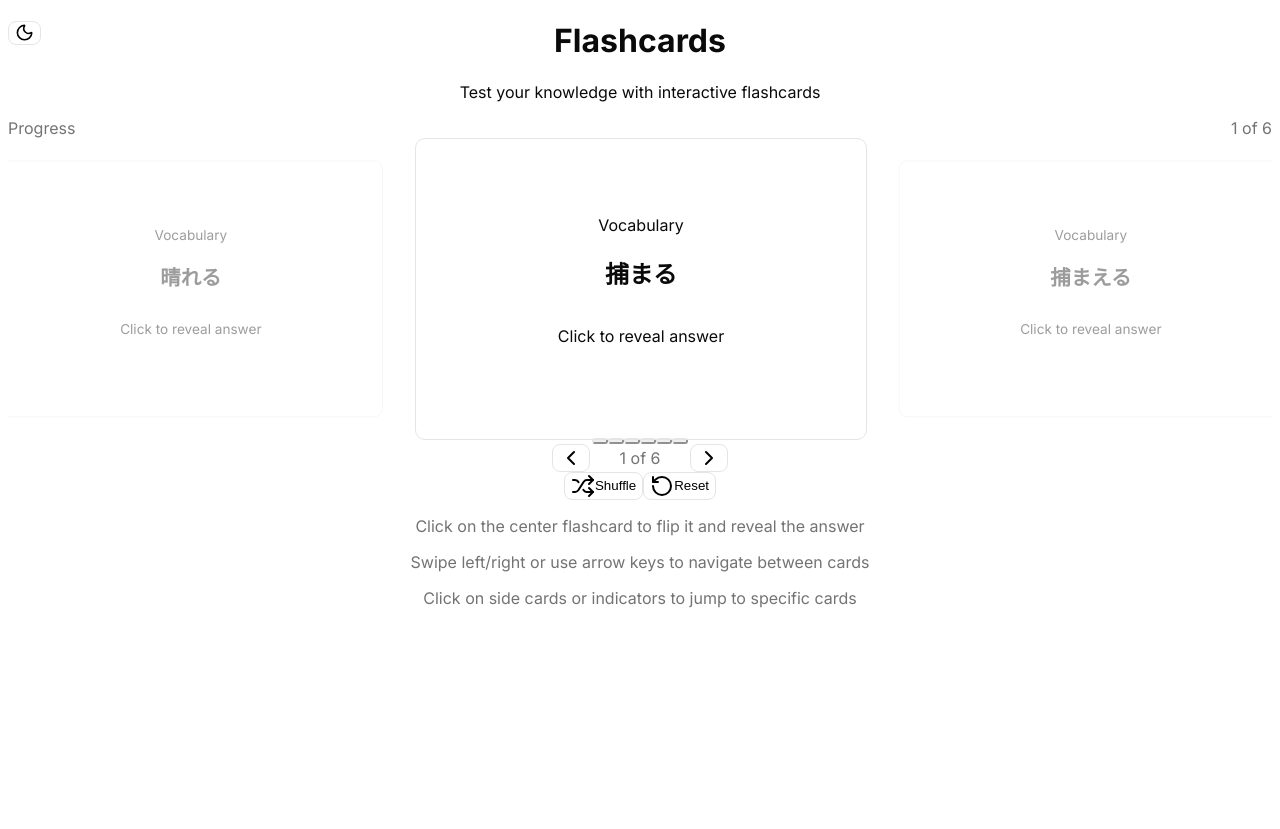
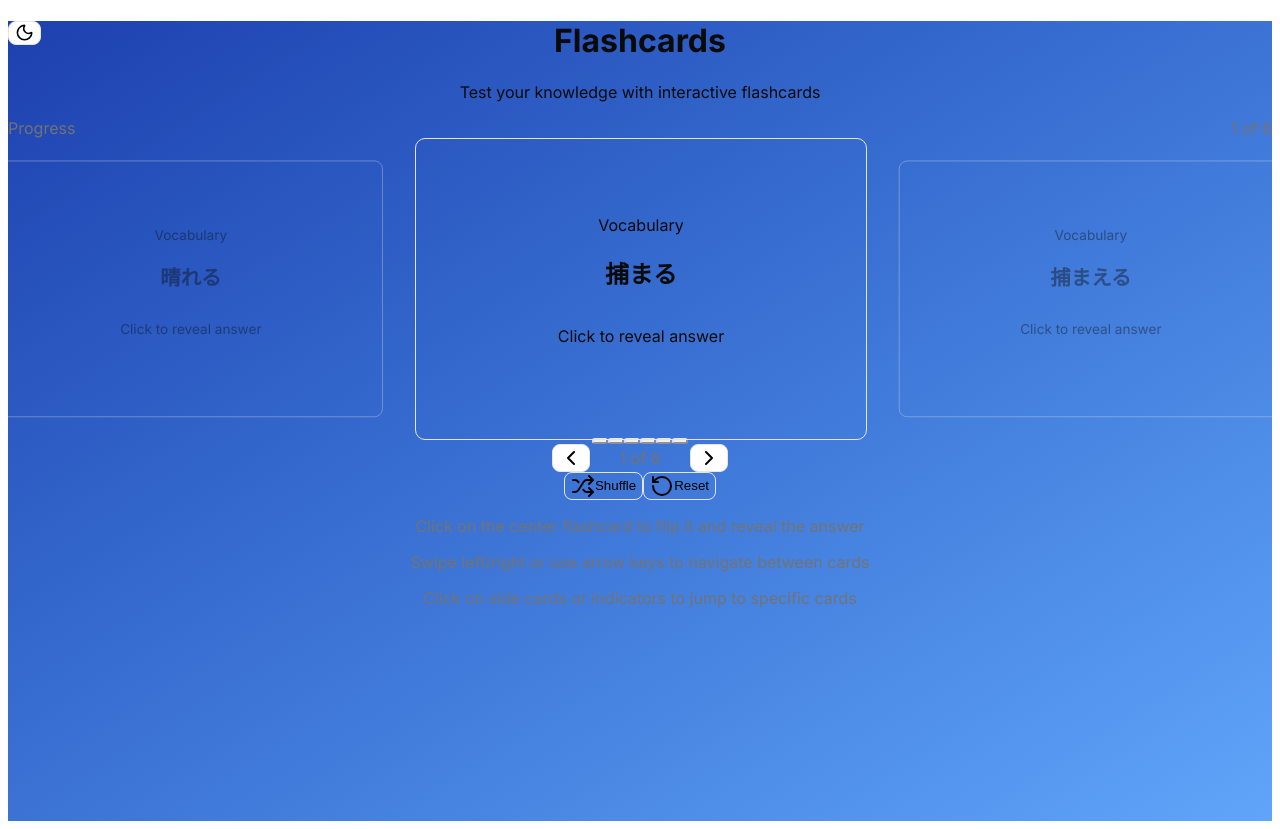
Before and after one commit to chongnyk/amplify-ai, a Next.js app: page /vocabulary in a window 1280 px wide. Built offline with nearby package versions, Linux system fonts and the light colour scheme; no server answers; what @aws-amplify/ui-react, aws-amplify would draw is missing.

Commit message:
Changed background of vocab page

```diff
--- a/src/app/globals.css
+++ b/src/app/globals.css
@@ -1,4 +1,3 @@
-
 @import "tw-animate-css";
 
 @custom-variant dark (&:is(.dark *));
@@ -69,7 +68,8 @@
     @apply border-border;
   }
   body {
-    @apply bg-background text-foreground;
+    /* @apply bg-background text-foreground; */
+    @apply text-foreground;
   }
 }
 
@@ -202,6 +202,7 @@
     @apply border-border outline-ring/50;
   }
   body {
-    @apply bg-background text-foreground;
+    /* @apply bg-background text-foreground; */
+    @apply text-foreground;
   }
 }
--- a/src/app/vocabulary/page.tsx
+++ b/src/app/vocabulary/page.tsx
@@ -48,7 +48,7 @@ function VocabularyPage() {
   })
 
   return (
-    <div className="min-h-screen bg-gradient-to-br from-gray-50 to-gray-100 dark:from-blue-800 dark:to-blue-200">
+    <div className="min-h-screen bg-gradient-to-br from-[#1e40af] to-[#60a5fa] dark:from-[#581c87] dark:to-[#7c3aed]">
       {/* <div className="min-h-screen bg-gray-50">
         <div className="bg-white border-b border-gray-200 px-4 py-3">
           <div className="flex items-center space-x-4">
```
